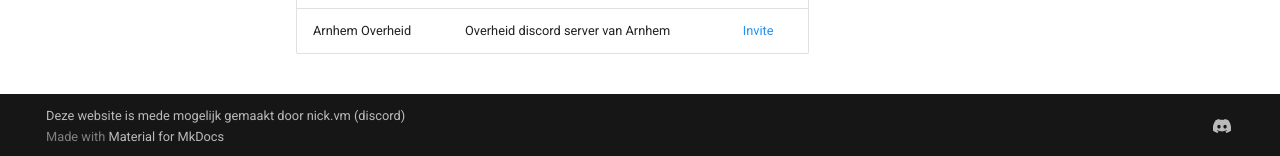
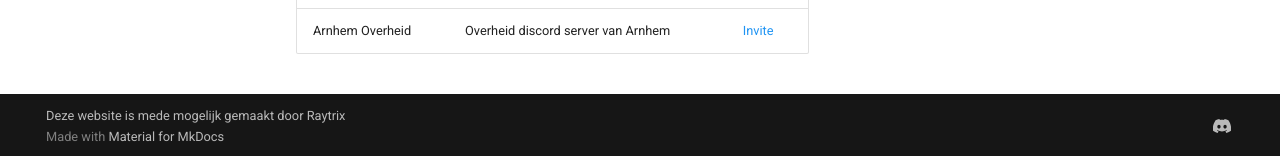
Before and after one commit to rrayan7v/FallenCity-APV, an MkDocs documentation site: the page built from docs/index.md, in a window 1280 px wide and 949 px high. Shown: the part 790-946 px from the top of the window. Built offline with MkDocs 1.6.1 and Material for MkDocs 9.7.7, drawn with Linux system fonts in a browser that asks for light colours; comment, search, counter and statistics services are not loaded.

Commit message:
Update mkdocs.yml

```diff
--- a/mkdocs.yml
+++ b/mkdocs.yml
@@ -1,5 +1,5 @@
 site_name: Arnhem - Wet en Regels
-copyright: Deze website is mede mogelijk gemaakt door nick.vm (discord)
+copyright: Deze website is mede mogelijk gemaakt door Raytrix
 # Repository
 repo_url: 'https://github.com/nickvmeurs/Arnhem-APV'
 repo_name: 'Arnhem-APV'
```
